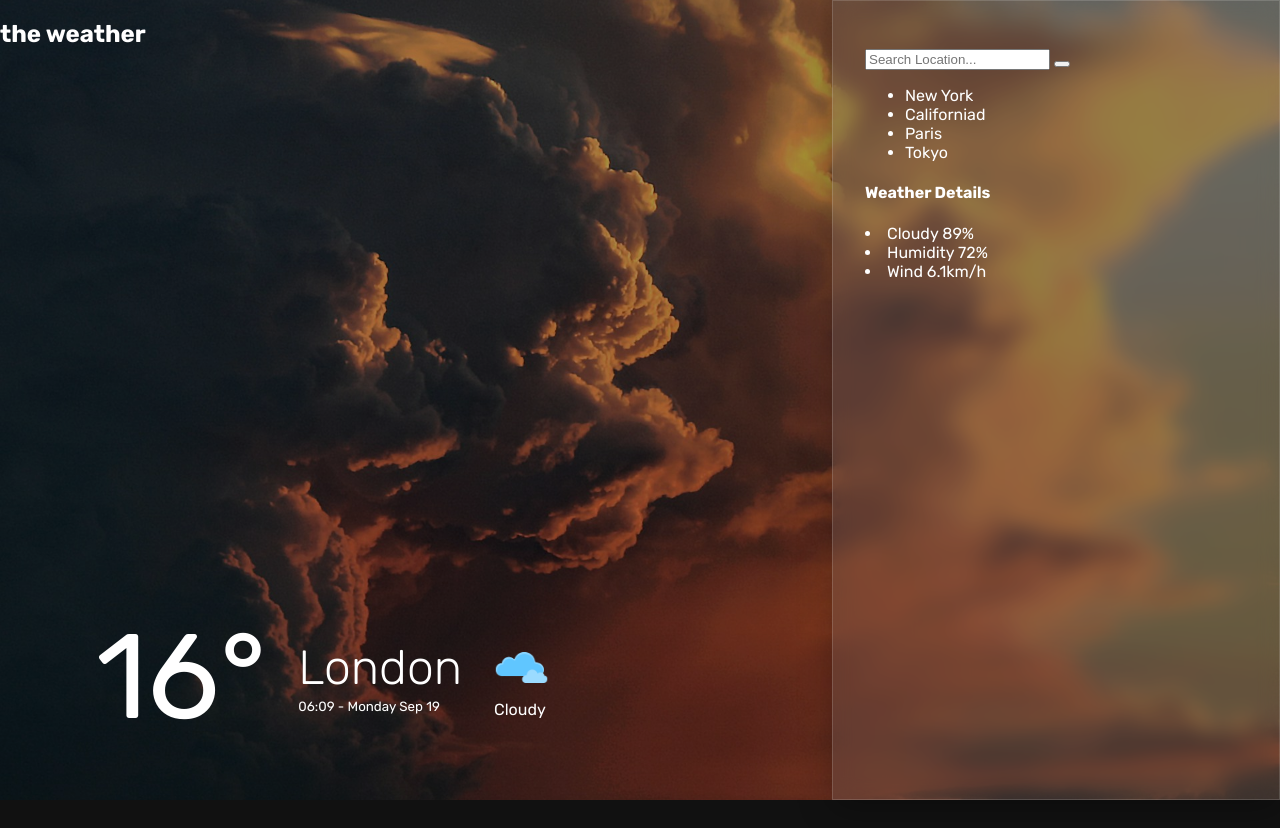
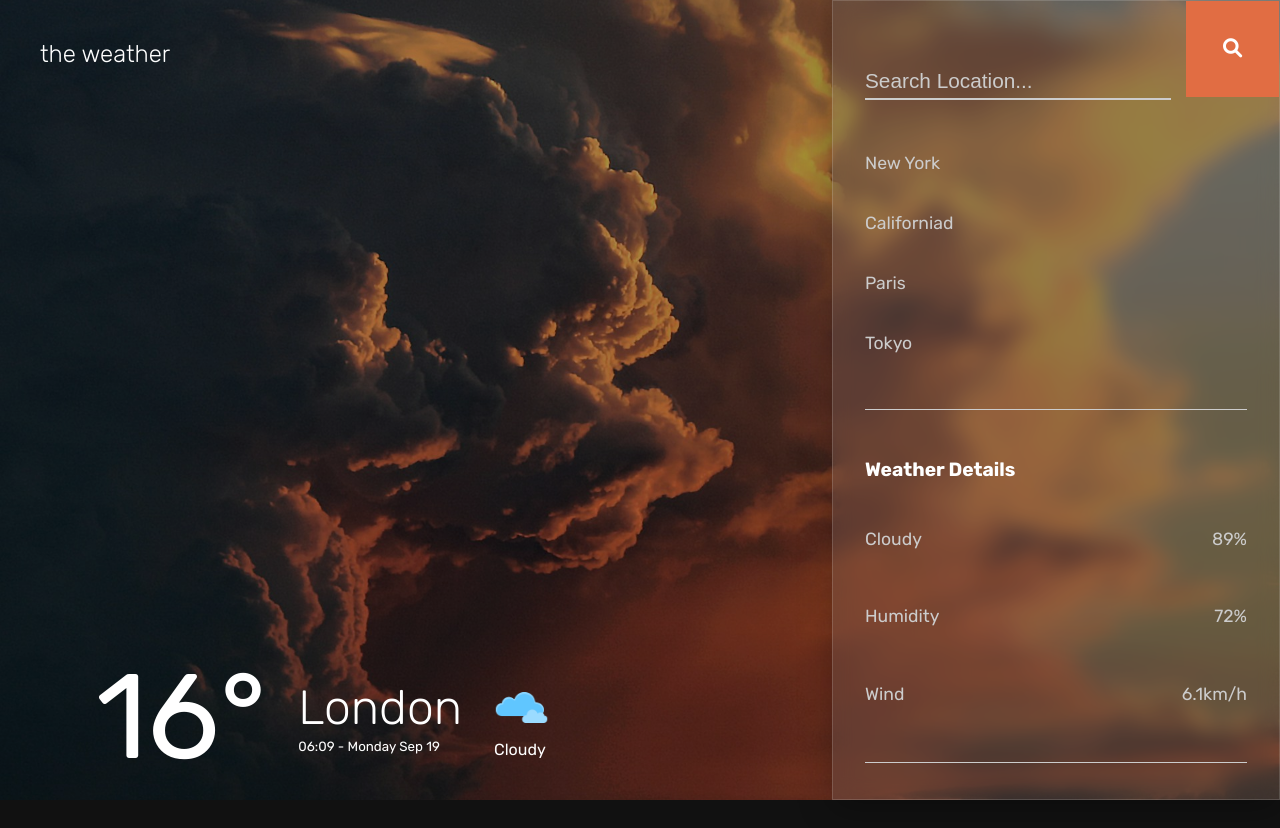
Before and after one commit to llmobinll/Weather-app, a plain HTML site: page index.html in a window 1280 px wide. Before the commit the page ends 800 px from the top, so only its background shows below. Drawn offline with Linux system fonts and the light colour scheme.

Commit message:
The last part of the Css

```diff
--- a/assest/Css/style.css
+++ b/assest/Css/style.css
@@ -8,6 +8,11 @@ body {
 * {
   box-sizing: border-box;
 }
+.brand h2 {
+  margin: 40px;
+  font-weight: lighter;
+}
+
 .weather-app {
   background: url(../Img/bg.jpg);
   min-height: 100vh;
@@ -86,5 +91,70 @@ body {
   -webkit-backdrop-filter: blur(10px);
   border: 1px solid rgba(255, 255, 255, 0.15);
   z-index: 1;
-  overflow-y: scroll;
+  /* overflow-y: scroll; */
 }
+.search {
+  width: 80%;
+  padding: 20px 10px 5px 0;
+  border: none;
+  border-bottom: 2px solid #ccc;
+  background: none;
+  font-size: 1.3rem;
+  margin-bottom: 1em;
+  color: #ccc;
+}
+.search:focus {
+  outline: none;
+}
+.search::placeholder {
+  color: #ccc;
+}
+.submit {
+  position: absolute;
+  top: 0;
+  right: 0;
+  padding: 2.3rem;
+  background-color: rgb(225, 109, 67);
+  outline: none;
+  border: none;
+  cursor: pointer;
+  color: #fff;
+  font-size: 1.2rem;
+  transition: all 0.4s;
+}
+.submit:hover {
+  background-color: #fff;
+  color: #000;
+}
+.panel ul {
+  padding: 0 0 1em 0;
+  margin: 2em 0;
+  border-bottom: 1px solid #ccc;
+}
+.cities li,
+.details li {
+  list-style: none;
+  padding-bottom: 40px;
+  color: #ccc;
+  transition: all 0.4s;
+  font-size: 1.1rem;
+}
+.city {
+  cursor: pointer;
+}
+.city:hover {
+  color: #fff;
+}
+.details h4 {
+  margin: 2.5em 0;
+  font-size: 1.2rem;
+}
+.details {
+  border-bottom: 1px solid #ccc;
+}
+.details li {
+  display: flex;
+  justify-content: space-between;
+  align-items: center;
+  margin-bottom: 1.1rem;
+}
--- a/index.html
+++ b/index.html
@@ -3,6 +3,11 @@
   <head>
     <meta charset="UTF-8" />
     <meta name="viewport" content="width=device-width, initial-scale=1.0" />
+    <link
+      rel="stylesheet"
+      href="https://cdnjs.cloudflare.com/ajax/libs/font-awesome/6.0.0-beta3/css/all.min.css"
+    />
+
     <link rel="stylesheet" href="./assest/Css/style.css" />
     <title>Weather App</title>
   </head>
@@ -32,12 +37,10 @@
           </div>
           <div class="panel">
             <div class="search-input">
-              <input
-                type="text"
-                class="search"
-                placeholder="Search Location..."
-              />
-              <button type="submit" class="submit"></button>
+              <input class="search" placeholder="Search Location..." />
+              <button type="submit" class="submit">
+                <i class="fas fa-search"></i>
+              </button>
             </div>
             <ul class="cities">
               <li class="city">New York</li>
```
